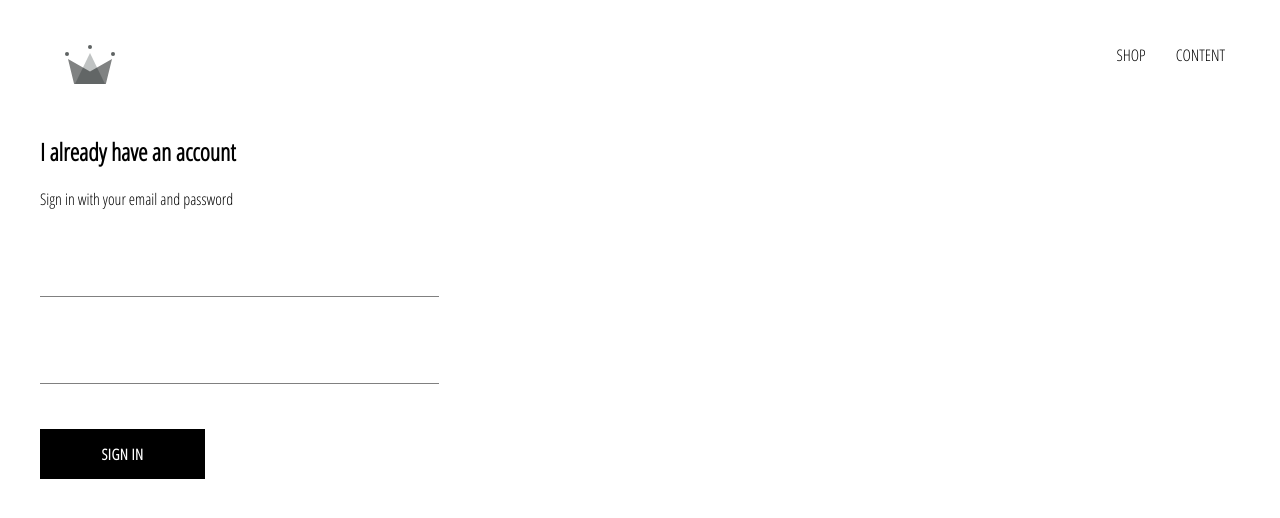
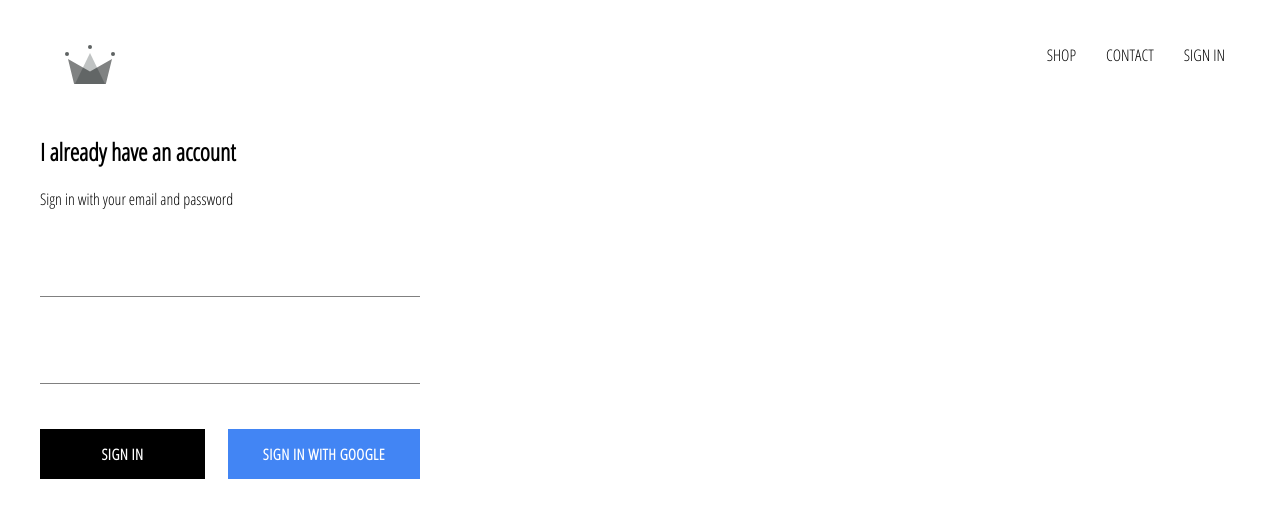
Before and after one commit to dascar5/React-Clothing, a React (Create React App) app: page /signin in a window 1280 px wide. Shown: the top 518 px of the page. Built offline with nearby package versions, Linux system fonts and the light colour scheme; no server answers.

Commit message:
firebase signin

```diff
--- a/package.json
+++ b/package.json
@@ -6,6 +6,7 @@
     "@testing-library/jest-dom": "^5.11.9",
     "@testing-library/react": "^11.2.3",
     "@testing-library/user-event": "^12.6.0",
+    "firebase": "^8.2.5",
     "node-sass": "^4.14.1",
     "react": "^17.0.1",
     "react-dom": "^17.0.1",
--- a/src/App.css
+++ b/src/App.css
@@ -1,3 +1,5 @@
+/** @format */
+
 body {
   font-family: 'Open Sans Condensed';
   padding: 20px 40px;
@@ -7,3 +9,7 @@
   text-decoration: none;
   color: black;
 }
+
+* {
+  box-sizing: border-box;
+}
--- a/src/App.js
+++ b/src/App.js
@@ -8,18 +8,42 @@
 import ShopPage from './pages/shop/shop.component'
 import Header from './components/header/header.component'
 import SignInUp from './pages/signinup/signinup.component'
+import {auth} from './firebase/firebase.utils'
 
-function App() {
+class App extends React.Component {
+  constructor() {
+    super()
+
+    this.state = {
+      currentUser: null,
+    }
+  }
+
+  unsubscribeFromAuth = null
+
+  componentDidMount() {
+    this.unsubscribeFromAuth = auth.onAuthStateChanged(user => {
+      this.setState({currentUser: user})
+      console.log(user)
+    })
+  }
+
+  componentWillUnmount() {
+    this.unsubscribeFromAuth()
+  }
+
+  render() {
     return (
       <div>
-      <Header />
+        <Header currentUser={this.state.currentUser} />
         <Switch>
           <Route exact path="/" component={HomePage} />
-        <Route  path="/shop" component={ShopPage} />
-        <Route  path="/signin" component={SignInUp} />
+          <Route path="/shop" component={ShopPage} />
+          <Route path="/signin" component={SignInUp} />
         </Switch>
       </div>
     )
   }
+}
 
 export default App
--- a/src/components/custom-button/custom-button.component.js
+++ b/src/components/custom-button/custom-button.component.js
@@ -3,8 +3,8 @@
 import React from 'react'
 import './custom-button.styles.scss'
 
-const CustomButton = ({children, ...otherProps}) => (
-  <button className="custom-button" {...otherProps}>
+const CustomButton = ({children, isGoogleSignIn, ...otherProps}) => (
+  <button className={`${isGoogleSignIn ? 'google-sign-in' : ''} custom-button`} {...otherProps}>
     {children}
   </button>
 )
--- a/src/components/custom-button/custom-button.styles.scss
+++ b/src/components/custom-button/custom-button.styles.scss
@@ -1,3 +1,5 @@
+/** @format */
+
 .custom-button {
   min-width: 165px;
   width: auto;
@@ -19,4 +21,14 @@
     color: black;
     border: 1px solid black;
   }
+
+  &.google-sign-in {
+    background-color: #4285f4;
+    color: white;
+
+    &:hover {
+      background-color: #357ae8;
+      border: none;
     }
+  }
+}
--- a/src/components/header/header.component.jsx
+++ b/src/components/header/header.component.jsx
@@ -1,16 +1,12 @@
-/**
- * /* eslint-disable react/self-closing-comp
- *
- * @format
- */
+/** @format */
 
 import React from 'react'
 import {Link} from 'react-router-dom'
-// eslint-disable-next-line import/no-unresolved
+import {auth} from '../../firebase/firebase.utils'
 import {ReactComponent as Logo} from '../../assets/crown.svg'
 import './header.styles.scss'
 
-const Header = () => (
+const Header = ({currentUser}) => (
   <div className="header">
     <Link className="logo-container" to="/">
       <Logo className="logo" />
@@ -20,8 +16,17 @@
         SHOP
       </Link>
       <Link className="option" to="/shop">
-        CONTENT
+        CONTACT
       </Link>
+      {currentUser ? (
+        <div className="option" onClick={() => auth.signOut()}>
+          SIGN OUT
+        </div>
+      ) : (
+        <Link className="option" to="/signin">
+          SIGN IN
+        </Link>
+      )}
     </div>
   </div>
 )
--- a/src/components/header/header.styles.scss
+++ b/src/components/header/header.styles.scss
@@ -1,3 +1,5 @@
+/** @format */
+
 .header {
   height: 70px;
   width: 100%;
@@ -20,6 +22,7 @@
 
     .option {
       padding: 10px 15px;
+      cursor: pointer;
     }
   }
 }
--- a/src/components/sign-in/sign-in.component.js
+++ b/src/components/sign-in/sign-in.component.js
@@ -4,6 +4,8 @@
 import FormInput from '../form-input/form-input.component'
 import CustomButton from '../custom-button/custom-button.component'
 import './sign-in.styles.scss'
+
+import {signInWithGoogle} from '../../firebase/firebase.utils'
 
 class SignIn extends React.Component {
   constructor(props) {
@@ -49,7 +51,12 @@
             required
           />
 
-          <CustomButton type="submit"> Sign in</CustomButton>
+          <div className="buttons">
+            <CustomButton type="submit"> Sign in</CustomButton>
+            <CustomButton onClick={signInWithGoogle} isGoogleSignIn>
+              Sign in with Google
+            </CustomButton>
+          </div>
         </form>
       </div>
     )
--- a/src/components/sign-in/sign-in.styles.scss
+++ b/src/components/sign-in/sign-in.styles.scss
@@ -1,9 +1,16 @@
+/** @format */
+
 .sign-in {
-    width: 30vw;
+  width: 380px;
+  display: flex;
+  flex-direction: column;
+
+  .title {
+    margin: 10px 0;
+  }
+
+  .buttons {
     display: flex;
-    flex-direction: column;
-
-    .title{
-        margin: 10px 0;
-    }
+    justify-content: space-between;
   }
+}
--- /dev/null
+++ b/src/firebase/firebase.utils.js
@@ -0,0 +1,26 @@
+/** @format */
+
+import firebase from 'firebase/app'
+import 'firebase/firestore'
+import 'firebase/auth'
+
+const config = {
+  apiKey: 'AIzaSyBBBkvPvnqVTovqR5isXtcMjY3ZjN3YNFI',
+  authDomain: 'react-clothing-1bbd6.firebaseapp.com',
+  projectId: 'react-clothing-1bbd6',
+  storageBucket: 'react-clothing-1bbd6.appspot.com',
+  messagingSenderId: '74490127463',
+  appId: '1:74490127463:web:68f93e6397e6093dc160c2',
+  measurementId: 'G-HD8455BJMR',
+}
+
+firebase.initializeApp(config)
+
+export const auth = firebase.auth()
+export const firestore = firebase.firestore()
+
+const provider = new firebase.auth.GoogleAuthProvider()
+provider.setCustomParameters({prompt: 'select_account'})
+export const signInWithGoogle = () => auth.signInWithPopup(provider)
+
+export default firebase
```
Also changed, not shown: 2 other files (tests, documents, lock files or other folders). Lines whose indentation alone changed are shown as unchanged.
